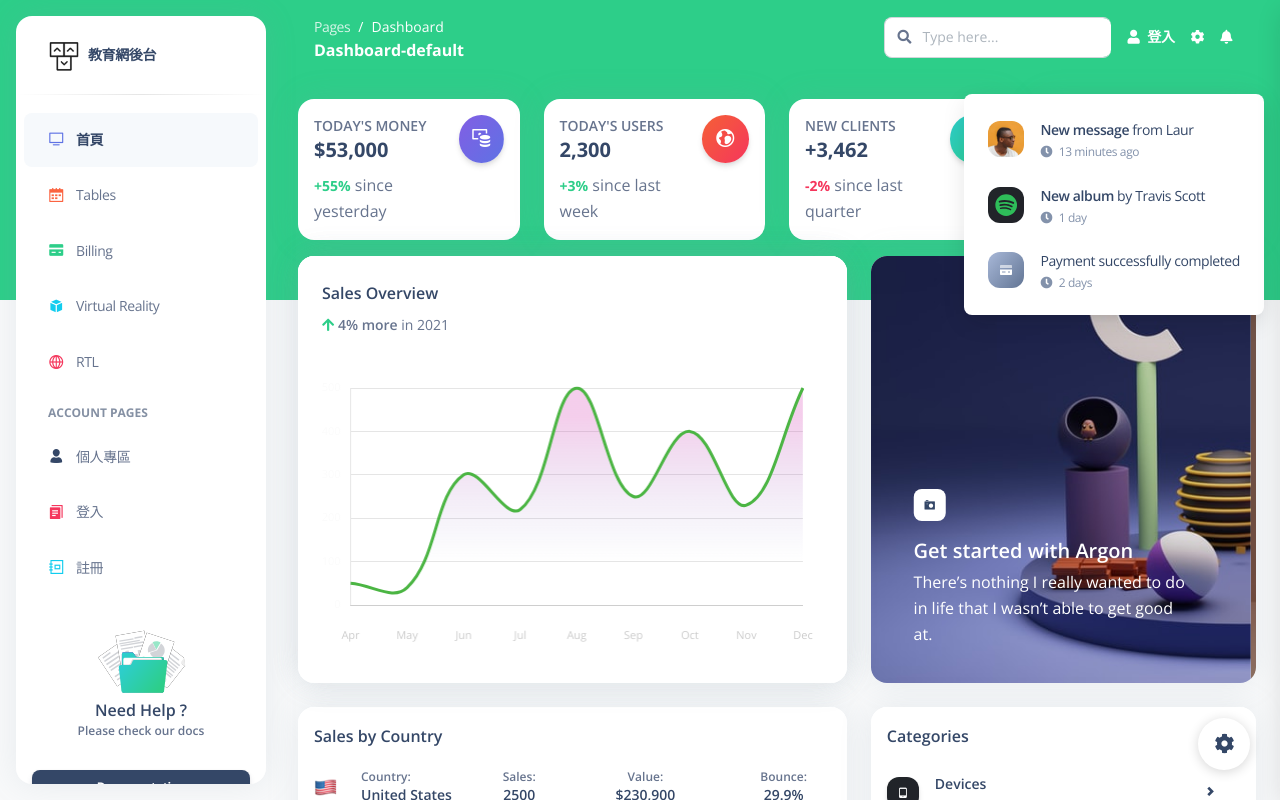
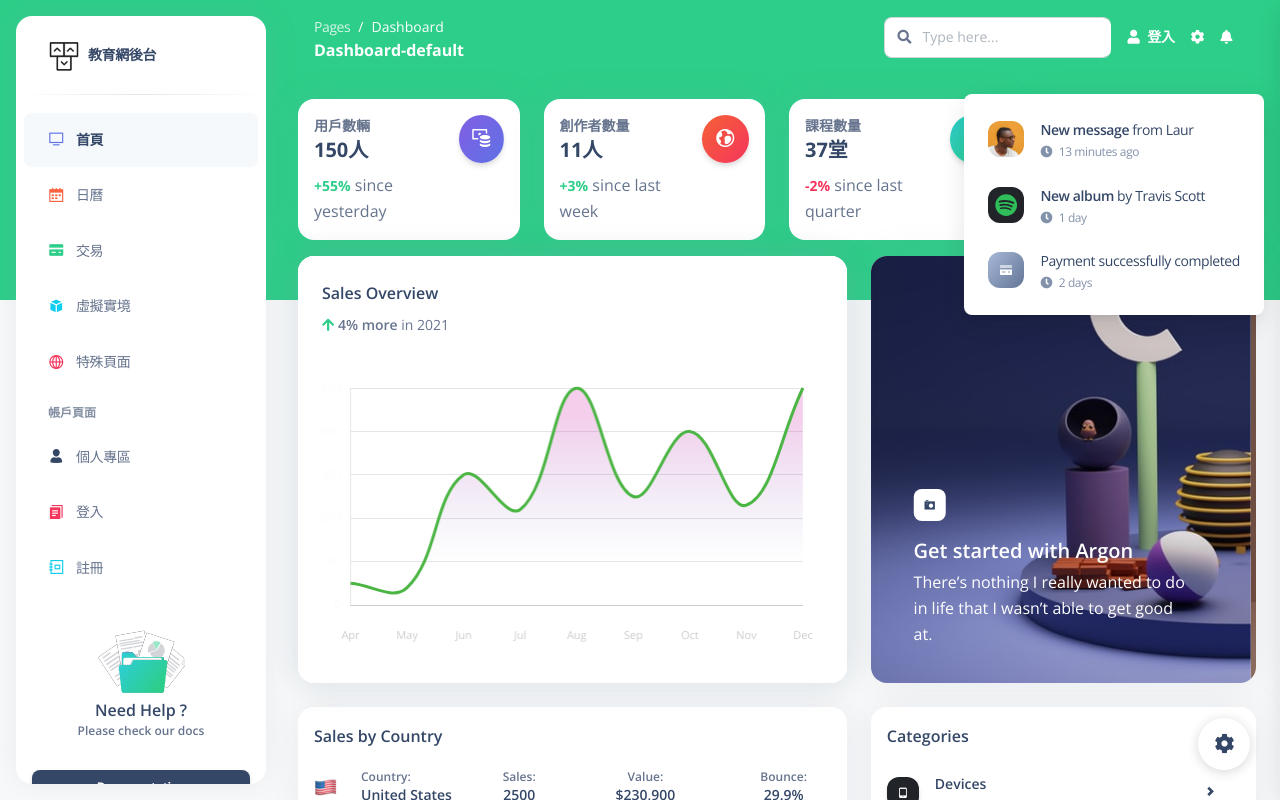
Before and after one commit to Chester930/learn_vue_manage, a Vue app: page /dashboard-default in a window 1280 px wide. Shown: the top 800 px of the page. Built offline with nearby package versions, Linux system fonts and the light colour scheme.

Commit message:
修改部分頁面文字顯示

```diff
--- a/src/examples/PageLayout/Navbar.vue
+++ b/src/examples/PageLayout/Navbar.vue
@@ -96,7 +96,7 @@ defineProps({
               href="https://www.creative-tim.com/product/vue-argon-dashboard"
               class="btn btn-sm mb-0 me-1"
               :class="isBtn"
-              >Free download</a
+              >下載</a
             >
           </li>
         </ul>
--- a/src/examples/Sidenav/SidenavList.vue
+++ b/src/examples/Sidenav/SidenavList.vue
@@ -37,7 +37,7 @@ const getRoute = () => {
         <sidenav-item
           to="/tables"
           :class="getRoute() === 'tables' ? 'active' : ''"
-          :navText="isRTL ? 'الجداول' : 'Tables'"
+          :navText="isRTL ? 'الجداول' : '日曆'"
         >
           <template v-slot:icon>
             <i
@@ -51,7 +51,7 @@ const getRoute = () => {
         <sidenav-item
           to="/billing"
           :class="getRoute() === 'billing' ? 'active' : ''"
-          :navText="isRTL ? 'الفواتیر' : 'Billing'"
+          :navText="isRTL ? 'الفواتیر' : '交易'"
         >
           <template v-slot:icon>
             <i class="ni ni-credit-card text-success text-sm opacity-10"></i>
@@ -63,7 +63,7 @@ const getRoute = () => {
         <sidenav-item
           to="/virtual-reality"
           :class="getRoute() === 'virtual-reality' ? 'active' : ''"
-          :navText="isRTL ? 'الواقع الافتراضي' : 'Virtual Reality'"
+          :navText="isRTL ? 'الواقع الافتراضي' : '虛擬實境'"
         >
           <template v-slot:icon>
             <i class="ni ni-app text-info text-sm opacity-10"></i>
@@ -75,7 +75,7 @@ const getRoute = () => {
         <sidenav-item
           to="/rtl-page"
           :class="getRoute() === 'rtl-page' ? 'active' : ''"
-          navText="RTL"
+          navText="特殊頁面"
         >
           <template v-slot:icon>
             <i class="ni ni-world-2 text-danger text-sm opacity-10"></i>
@@ -89,7 +89,7 @@ const getRoute = () => {
           class="text-xs ps-4 text-uppercase font-weight-bolder opacity-6"
           :class="isRTL ? 'me-4' : 'ms-2'"
         >
-          صفحات المرافق
+          特殊頁面
         </h6>
 
         <h6
@@ -97,7 +97,7 @@ const getRoute = () => {
           class="text-xs ps-4 text-uppercase font-weight-bolder opacity-6"
           :class="isRTL ? 'me-4' : 'ms-2'"
         >
-          ACCOUNT PAGES
+        帳戶頁面
         </h6>
       </li>
 
--- a/src/views/Dashboard.vue
+++ b/src/views/Dashboard.vue
@@ -47,8 +47,8 @@ const sales = {
         <div class="row">
           <div class="col-lg-3 col-md-6 col-12">
             <mini-statistics-card
-              title="Today's Money"
-              value="$53,000"
+              title="用戶數輛"
+              value="150人"
               description="<span
                 class='text-sm font-weight-bolder text-success'
                 >+55%</span> since yesterday"
@@ -61,8 +61,8 @@ const sales = {
           </div>
           <div class="col-lg-3 col-md-6 col-12">
             <mini-statistics-card
-              title="Today's Users"
-              value="2,300"
+              title="創作者數量"
+              value="11人"
               description="<span
                 class='text-sm font-weight-bolder text-success'
                 >+3%</span> since last week"
@@ -75,8 +75,8 @@ const sales = {
           </div>
           <div class="col-lg-3 col-md-6 col-12">
             <mini-statistics-card
-              title="New Clients"
-              value="+3,462"
+              title="課程數量"
+              value="37堂"
               description="<span
                 class='text-sm font-weight-bolder text-danger'
                 >-2%</span> since last quarter"
@@ -89,7 +89,7 @@ const sales = {
           </div>
           <div class="col-lg-3 col-md-6 col-12">
             <mini-statistics-card
-              title="Sales"
+              title="今日交易金額"
               value="$103,430"
               description="<span
                 class='text-sm font-weight-bolder text-success'
```
